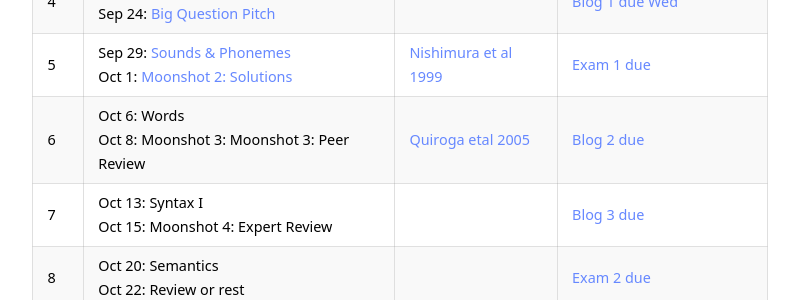
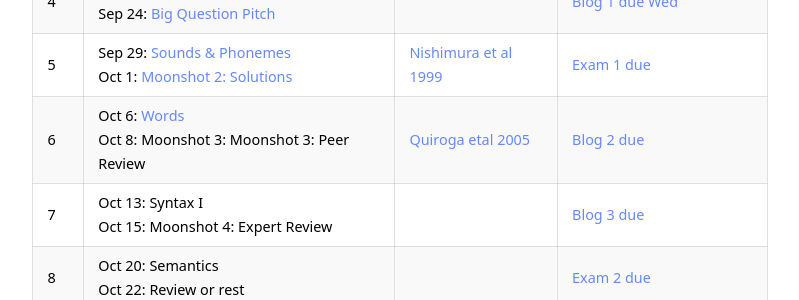
Before and after one commit to kschuler/ling104, a Jekyll site: the page built from index.md, in a window 1280 px wide and 900 px high, scrolled down 2555 px. Shown: the part 154-454 px from the top of the window, without its empty margins (240-1039 px from the left). Built offline with Jekyll 4.4.1, drawn with Linux system fonts in a browser that asks for light colours; part of the change alters nothing that is shown.

```diff
--- a/index.md
+++ b/index.md
@@ -69,7 +69,7 @@ Wk  | Lecture | Readings | Resources
 3 | Sep 15: [Methods](https://public.3.basecamp.com/p/uX1uhAPDhNcBh1813E3dmrp6) <br> Sep 17: [Moonshot 1: Pitch](https://public.3.basecamp.com/p/y4iXsyMWYwEFmp5LztGVjBQU) | [Ullman Ch 7](https://app.perusall.com/courses/ling-104-001-2020c-intro-to-language-and-the-brain/ch-7-language-and-the-brain?assignmentId=xaCdzQyg4q56g98te&part=1)|
 4 | Sep 22: [Cortical Networks](https://public.3.basecamp.com/p/KJanmNDmsuuiEpfnefQk39DP) <br> Sep 24: [Big Question Pitch](https://public.3.basecamp.com/p/sturFQNLAs7i1kF3BqSrqxwk)| | [Blog 1 due Wed](https://canvas.upenn.edu/courses/1530046/assignments/8162711)
 5 | Sep 29: [Sounds & Phonemes](https://public.3.basecamp.com/p/533vsdYWEFn3uHCi17SsRxGE)<br> Oct 1: [Moonshot 2: Solutions](https://public.3.basecamp.com/p/649Vczdx4iV78VW3uEs5fbgz) | [Nishimura et al 1999](https://app.perusall.com/courses/ling-104-001-2020c-intro-to-language-and-the-brain/nishimura-et-al-1999-sign-language-heard-in-the-auditory-cortex?assignmentId=Yet7oW7d6u6HE7HQp&part=1) | [Exam 1 due](https://canvas.upenn.edu/courses/1530046/assignments/8161724)
-6 | Oct 6: Words <br> Oct 8: Moonshot 3: Moonshot 3: Peer Review  | [Quiroga etal 2005](https://app.perusall.com/courses/ling-104-001-2020c-intro-to-language-and-the-brain/quiroga-et-al-2005-invariant-visual-representation-by-single-neurons-in-the-human-brain?assignmentId=xDLufpq6hJuHDx9sF&part=1)| [Blog 2 due](https://canvas.upenn.edu/courses/1530046/assignments/8162722)
+6 | Oct 6: [Words](https://public.3.basecamp.com/p/XdWKRWtcpDpxkg6p2b2n3ajo) <br> Oct 8: Moonshot 3: Moonshot 3: Peer Review  | [Quiroga etal 2005](https://app.perusall.com/courses/ling-104-001-2020c-intro-to-language-and-the-brain/quiroga-et-al-2005-invariant-visual-representation-by-single-neurons-in-the-human-brain?assignmentId=xDLufpq6hJuHDx9sF&part=1)| [Blog 2 due](https://canvas.upenn.edu/courses/1530046/assignments/8162722)
 7 | Oct 13: Syntax I <br> Oct 15: Moonshot 4: Expert Review | | [Blog 3 due](https://canvas.upenn.edu/courses/1530046/assignments/8162723)
 8 | Oct 20: Semantics <br> Oct 22: **Review or rest**| | [Exam 2 due](https://canvas.upenn.edu/courses/1530046/assignments/8162038)
 9 | Oct 27: Acquisition I<br> Oct 29: Moonshot 5: Prototype | | Peer evaluation 1 due<br>[Blog 4 due](https://canvas.upenn.edu/courses/1530046/assignments/8162726)
```
